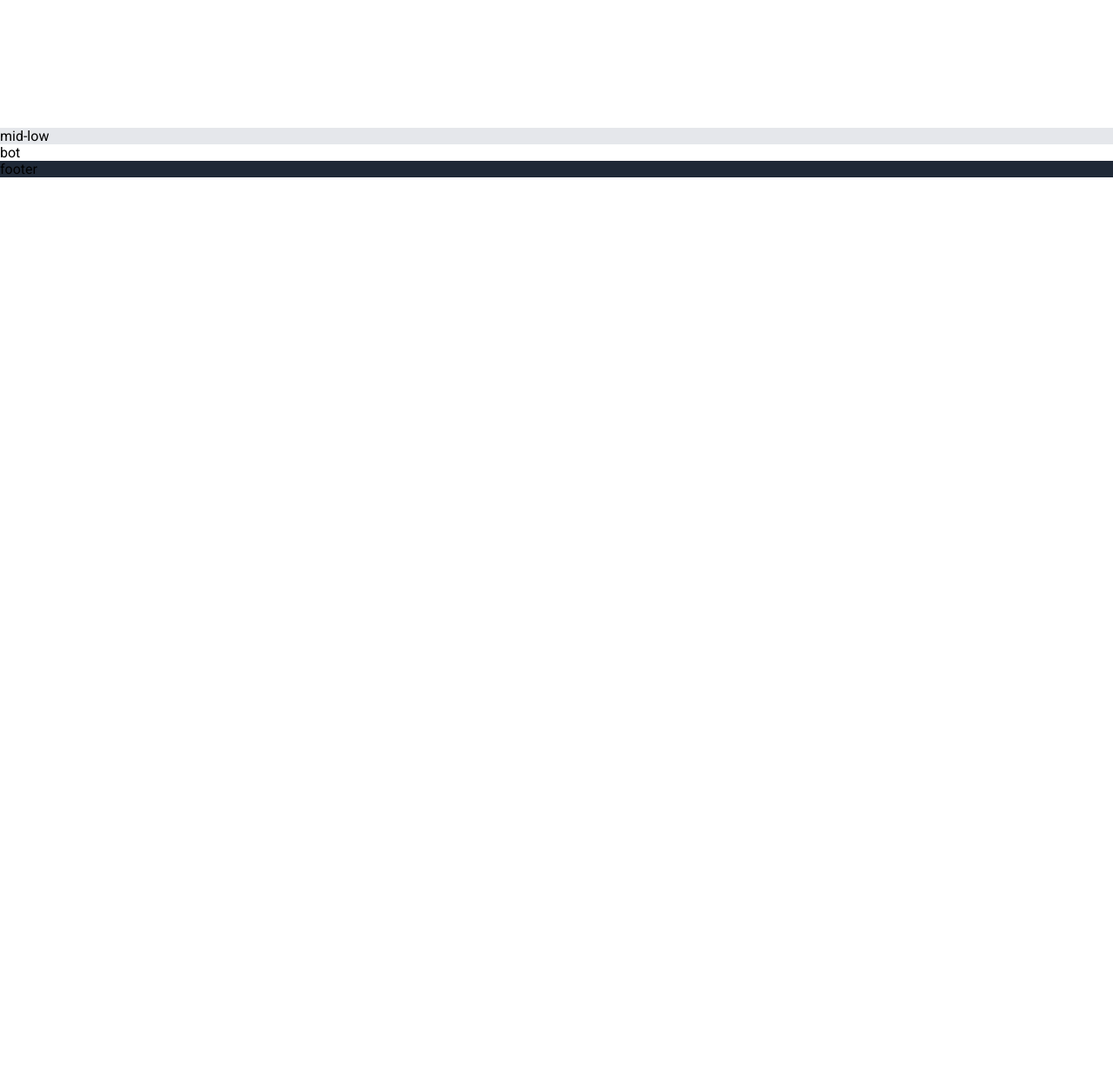
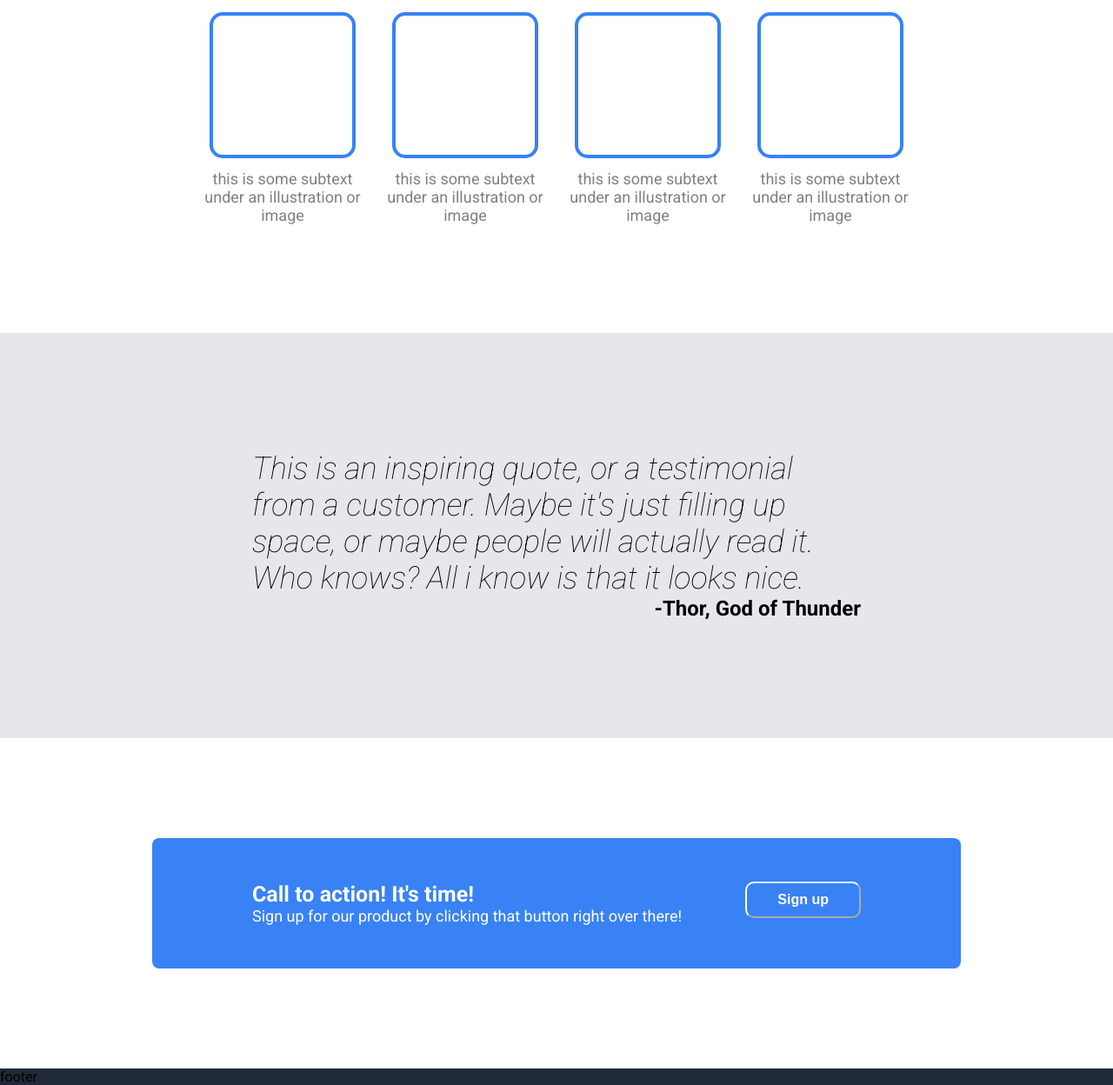
Before and after one commit to RealityMHG/landing-page, a plain HTML site: page index.html in a window 1280 px wide. Shown: the part 681-1929 px from the top of the page at 87% size. Before the commit the page ends 885 px from the top, so only its background shows below. Drawn offline with Linux system fonts and the light colour scheme.

Commit message:
Finished mid and bot sector :)

```diff
--- a/index.html
+++ b/index.html
@@ -123,11 +123,43 @@
         </div>
 
         <div class="mid-low">
-            mid-low
+
+            <div class="mid-low-quote">
+                This is an inspiring quote, or a testimonial
+                from a customer. Maybe it's just filling up space,
+                or maybe people will actually read it. Who knows?
+                All i know is that it looks nice.
+            </div>
+
+            <div class="mid-low-author">
+                -Thor, God of Thunder
+            </div>
+
         </div>
 
         <div class="bot">
-            bot
+
+            <div class="bot-box">
+
+                <div class="bot-box-text">
+
+                    <div class="bot-box-text-header">
+                        Call to action! It's time!
+                    </div>
+
+                    <div class="bot-box-text-info">
+                        Sign up for our product by clicking that
+                        button right over there!
+                    </div>
+
+                </div>
+
+                <div class="bot-box-button">
+                    <button class="bot-signup-button">Sign up</button>
+                </div>
+
+            </div>
+
         </div>
 
         <div class="footer">
--- a/style.css
+++ b/style.css
@@ -52,7 +52,7 @@ body {
 .top {
     background-color: #1f2937;
     display: flex;
-    padding: 105px 205px;
+    padding: 125px 205px;
     justify-content: center;
     align-items: stretch;
     gap: 50px;
@@ -84,6 +84,7 @@ body {
     margin-bottom: 10px;
 }
 
+.bot-signup-button,
 .signup-button {
     background-color: #3882f6;
     padding: 10px 35px;
@@ -99,8 +100,8 @@ body {
     flex-direction: column;
     justify-content: center;
     align-items: center;
-    padding: 50px 220px;
-    gap: 25px;
+    padding: 40px 220px;
+    gap: 70px;
 }
 
 .mid-header {
@@ -111,26 +112,82 @@ body {
 
 .mid-images {
     display: flex;
-    margin-bottom: 100px;
+    margin-bottom: 75px;
 }
 
 .mid-image-block {
     display: flex;
     flex-direction: column;
+    align-items: center;
+    gap: 3px;
 }
 
 .mid-image-img {
-    margin: 10px 10px;
+    width: 160px;
+    height: 160px;
+    border-radius: 15px;
+    border: 4px solid #3882f6;
+}
+
+.mid-image-text {
+    text-align: center;
+    color: grey;
+    font-size: 18px;
+    padding: 10px;
 }
 
 .mid-low {
     background-color: #e5e7eb;
+    display: flex;
+    flex-direction: column;
+    justify-content: center;
+    padding: 135px 290px;
+}
 
+.mid-low-quote {
+    font-size: 36px;
+    font-weight: lighter;
+    font-style: italic;
+}
+
+.mid-low-author {
+    align-self: flex-end;
+    font-size: 24px;
+    font-weight: bold;
 }
 
 .bot {
     background-color: white;
-    margin-bottom: auto;
+    padding: 115px 175px;
+    display: flex;
+    justify-content: center;
+    align-items: center;
+}
+
+.bot-box {
+    background-color: #3882f6;
+    flex-grow: 1;
+    border-radius: 8px;
+    padding: 50px 115px;
+    display: flex;
+    justify-content: space-between;
+}
+
+.bot-box-text {
+    color: white;
+}
+
+.bot-box-text-header {
+    font-weight: bold;
+    font-size: 25px;
+}
+
+.bot-box-text-info {
+    font-size: 18px;
+}
+
+.bot-signup-button {
+    border-color: white;
 }
 
 .footer {
```
